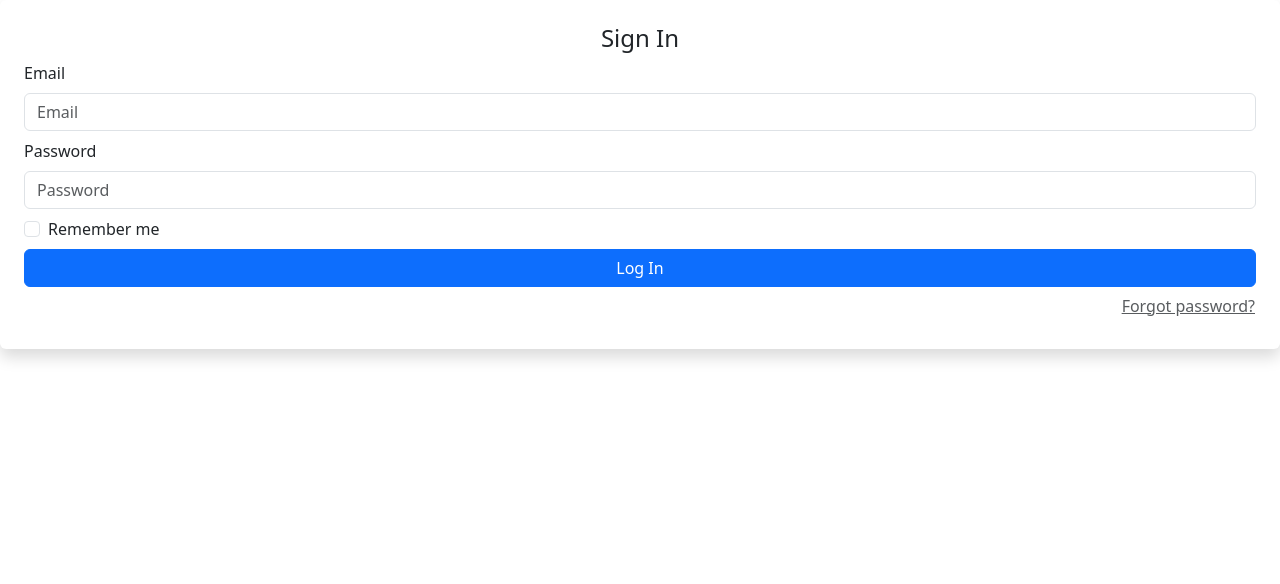
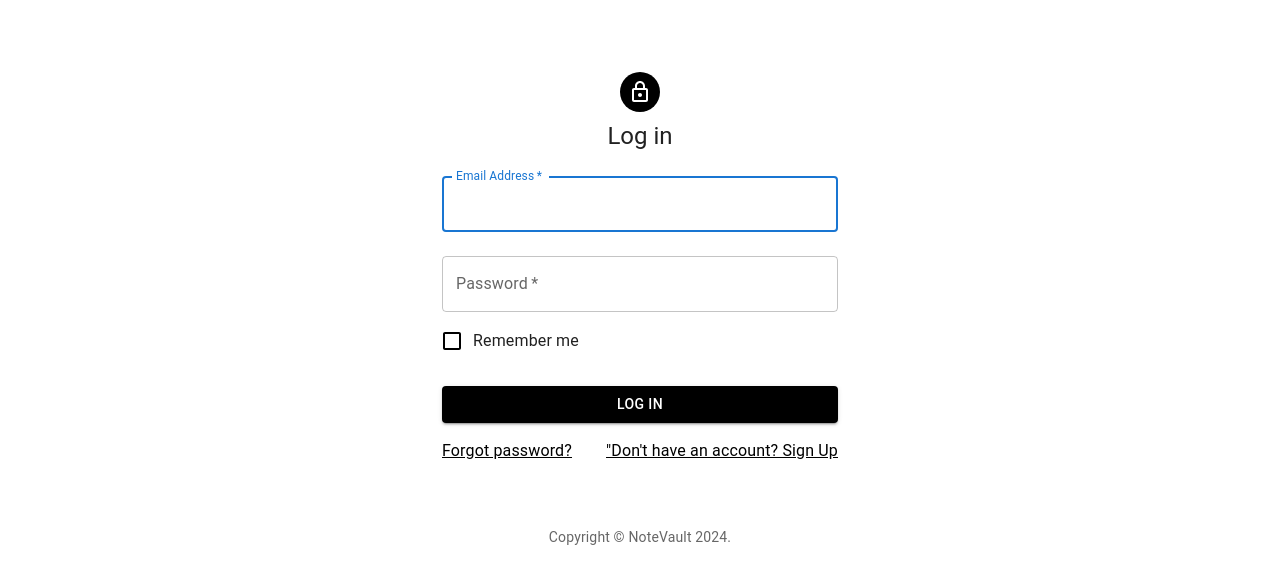
Before and after one commit to jyotirmaygithub/Note-Vault, a React (Create React App) app: page /login in a window 1280 px wide. Shown: the top 584 px of the page. Built offline with nearby package versions, Linux system fonts and the light colour scheme; no server answers.

Commit message:
material ui login

```diff
--- a/src/pages/LogIn.js
+++ b/src/pages/LogIn.js
@@ -1,9 +1,37 @@
 import React, { useState } from "react";
 import { useNavigate } from "react-router-dom";
-import { Form, Button } from "react-bootstrap";
 import Alert from "../components/Alerts";
+import Avatar from "@mui/material/Avatar";
+import Button from "@mui/material/Button";
+import CssBaseline from "@mui/material/CssBaseline";
+import TextField from "@mui/material/TextField";
+import FormControlLabel from "@mui/material/FormControlLabel";
+import Checkbox from "@mui/material/Checkbox";
+import Grid from "@mui/material/Grid";
+import Box from "@mui/material/Box";
+import LockOutlinedIcon from "@mui/icons-material/LockOutlined";
+import Typography from "@mui/material/Typography";
+import Container from "@mui/material/Container";
+import { createTheme, ThemeProvider } from "@mui/material/styles";
 
 export default function Login() {
+  function Copyright(props) {
+    return (
+      <Typography
+        variant="body2"
+        color="text.secondary"
+        align="center"
+        {...props}
+      >
+        {"Copyright © "}
+          NoteVault {" "}
+        {new Date().getFullYear()}
+        {"."}
+      </Typography>
+    );
+  }
+
+  const defaultTheme = createTheme();
   const [combinedState, setCombinedState] = useState({
     email: "",
     password: "",
@@ -53,13 +81,15 @@ export default function Login() {
         // Set the cookie with an expiration time
         const expirationDate = new Date();
         expirationDate.setDate(expirationDate.getDate() + 7); // Set to expire in 7 days
-        document.cookie = `auth_token=${userAuth_Token.auth_token}; expires=${expirationDate.toUTCString()}; path=/`;
+        document.cookie = `auth_token=${
+          userAuth_Token.auth_token
+        }; expires=${expirationDate.toUTCString()}; path=/`;
 
         setDetails({ look: "success", des: "valid credentials" });
         setAlertState(true);
         alertRemoval();
         setTimeout(() => {
-          Navigation(`/`);
+          Navigation(`/home`);
         }, 2500);
       }
     } catch (error) {
@@ -68,50 +98,80 @@ export default function Login() {
   }
 
   return (
-    <div className="sign-in__wrapper">
+    <ThemeProvider theme={defaultTheme}>
       <div>
         {alertState && <Alert looks={details.look} des={details.des} />}
       </div>
-      <div className="sign-in__backdrop"></div>
-      <Form className="shadow p-4 bg-white rounded" onSubmit={handleSubmit}>
-        <div className="h4 mb-2 text-center">Sign In</div>
-        <Form.Group className="mb-2" controlId="email">
-          <Form.Label>Email</Form.Label>
-          <Form.Control
-            type="text"
+      <Container component="main" maxWidth="xs">
+        <CssBaseline />
+        <Box
+          sx={{
+            marginTop: 8,
+            display: "flex",
+            flexDirection: "column",
+            alignItems: "center",
+          }}
+        >
+          <Avatar sx={{ m: 1, bgcolor: "black" }}>
+            <LockOutlinedIcon />
+          </Avatar>
+          <Typography component="h1" variant="h5">
+            Log in
+          </Typography>
+          <Box
+            component="form"
+            onSubmit={handleSubmit}
+            noValidate
+            sx={{ mt: 1 }}
+          >
+            <TextField
+              margin="normal"
+              required
+              fullWidth
+              id="email"
+              label="Email Address"
               name="email"
-            placeholder="Email"
+              autoComplete="email"
               onChange={onchange}
+              autoFocus
+            />
+            <TextField
+            className="text-black"
+              margin="normal"
               required
+              fullWidth
+              name="password"
+              label="Password"
+              type="password"
+              id="password"
+              autoComplete="current-password"
+              onChange={onchange}
             />
-        </Form.Group>
-        <Form.Group className="mb-2" controlId="password">
-          <Form.Label>Password</Form.Label>
-          <Form.Control
-            type="password"
-            name="password"
-            placeholder="Password"
-            onChange={onchange}
-            required
+            <FormControlLabel
+              control={<Checkbox value="remember" className="text-black " />}
+              label="Remember me"
             />
-        </Form.Group>
-        <Form.Group className="mb-2" controlId="checkbox">
-          <Form.Check type="checkbox" label="Remember me" />
-        </Form.Group>
-        <Button className="w-100" variant="primary" type="submit">
-          Log In
+            <Button
+            className="bg-black"
+              type="submit"
+              fullWidth
+              variant="contained"
+              sx={{ mt: 3, mb: 2 }}
+            >
+              LOG IN
             </Button>
-
-        <div className="d-grid justify-content-end">
-          <Button
-            className="text-muted px-0"
-            variant="link"
-            onClick={"something"}
-          >
+            <Grid container className="text-black cursor-pointer underline">
+              <Grid item xs>
                   Forgot password?
-          </Button>
-        </div>
-      </Form>
-    </div>
+              </Grid>
+              <Grid item>
+                "Don't have an account? Sign Up
+              </Grid>
+            </Grid>
+          </Box>
+        </Box>
+        <Copyright sx={{ mt: 8, mb: 4 }} />
+      </Container>
+    </ThemeProvider>
   );
 }
```
Lines whose indentation alone changed are shown as unchanged.
